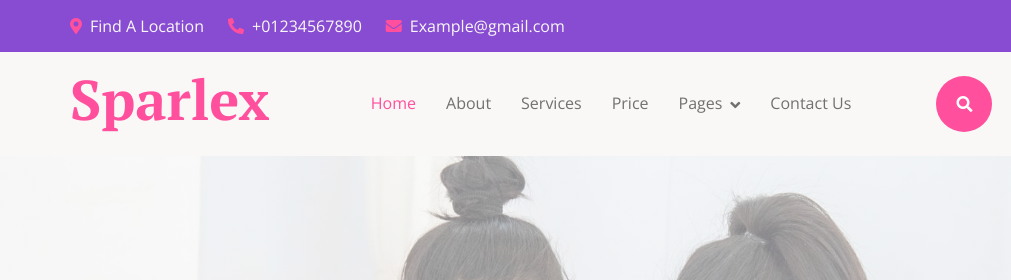
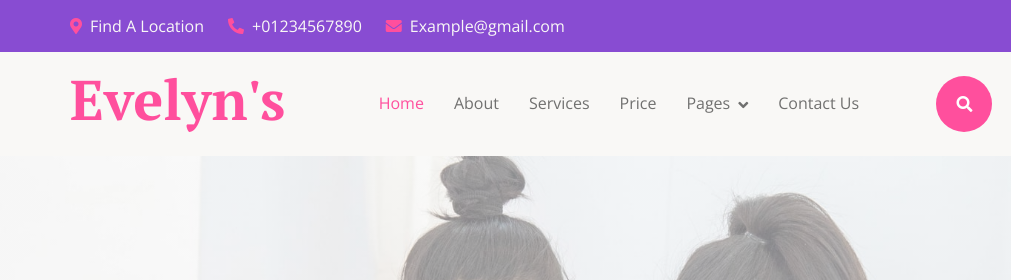
Before and after one commit to manoj03h/evelyns-bridal-studio-and-professional-salon, a plain HTML site: page index.html in a window 1280 px wide. Shown: the top 280 px of the page, 0-1011 px from the left. Drawn offline with nearby package versions, Linux system fonts and the light colour scheme.

Commit message:
Update index.html

```diff
--- a/index.html
+++ b/index.html
@@ -67,7 +67,7 @@
                 <div class="container px-0">
                     <nav class="navbar navbar-light navbar-expand-xl">
                         <a href="index.html" class="navbar-brand">
-                            <h1 class="text-primary display-4">Sparlex</h1>
+                            <h1 class="text-primary display-4">Evelyn's</h1>
                         </a>
                         <button class="navbar-toggler py-2 px-3" type="button" data-bs-toggle="collapse" data-bs-target="#navbarCollapse">
                             <span class="fa fa-bars text-primary"></span>
```
